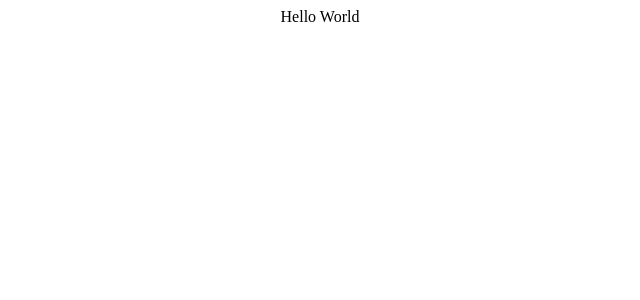
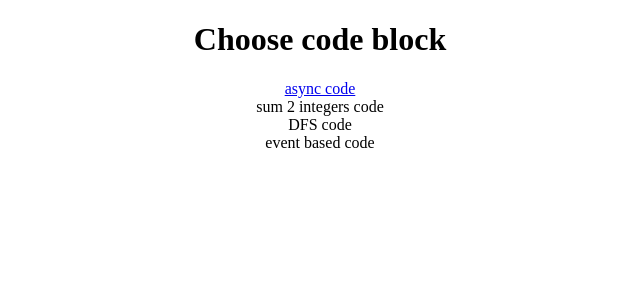
Before and after one commit to ApoloAZ/onlinecodewebapp, a React (Create React App) app in the folder client/: page / in a window 1280 px wide. Shown: the top 300 px of the page, without its empty margins (320-960 px from the left). Built offline with nearby package versions, Linux system fonts and the light colour scheme.

Commit message:
Adding basic routing in client

```diff
--- a/client/package.json
+++ b/client/package.json
@@ -8,6 +8,7 @@
     "@testing-library/user-event": "^13.5.0",
     "react": "^18.3.1",
     "react-dom": "^18.3.1",
+    "react-router-dom": "^6.26.1",
     "react-scripts": "5.0.1",
     "web-vitals": "^2.1.4"
   },
--- a/client/src/App.js
+++ b/client/src/App.js
@@ -1,9 +1,17 @@
 import './App.css';
+import { BrowserRouter as Router, Routes, Route} from "react-router-dom"
+import { Lobby } from "./pages/Lobby.js"
+import { CodeBlock } from "./pages/CodeBlock.js"
 
 function App() {
   return (
     <div className="App">
-      <div>Hello World</div>
+      <Router>
+        <Routes>
+          <Route path="/" element={<Lobby />}></Route>
+          <Route path="/codeblock" element={<CodeBlock />}></Route>
+        </Routes>
+      </Router>
     </div>
   );
 }
--- /dev/null
+++ b/client/src/pages/CodeBlock.js
@@ -0,0 +1,10 @@
+import { Link } from "react-router-dom"
+
+export const CodeBlock = () => {
+    return (
+        <>
+            <Link to="/">return Lobby</Link>
+            <div>this codeblock page</div>
+        </>
+    )
+}
--- /dev/null
+++ b/client/src/pages/Lobby.js
@@ -0,0 +1,15 @@
+import { Link } from "react-router-dom"
+
+export const Lobby = () => {
+    return (
+        <>
+            <h1>Choose code block</h1>
+            <Link to="/codeblock">
+               <div>async code</div>
+            </Link>
+            <div>sum 2 integers code</div>
+            <div>DFS code</div>
+            <div>event based code</div>
+        </>
+    )
+}
```
Also changed, not shown: 2 other files (tests, documents, lock files or other folders).
